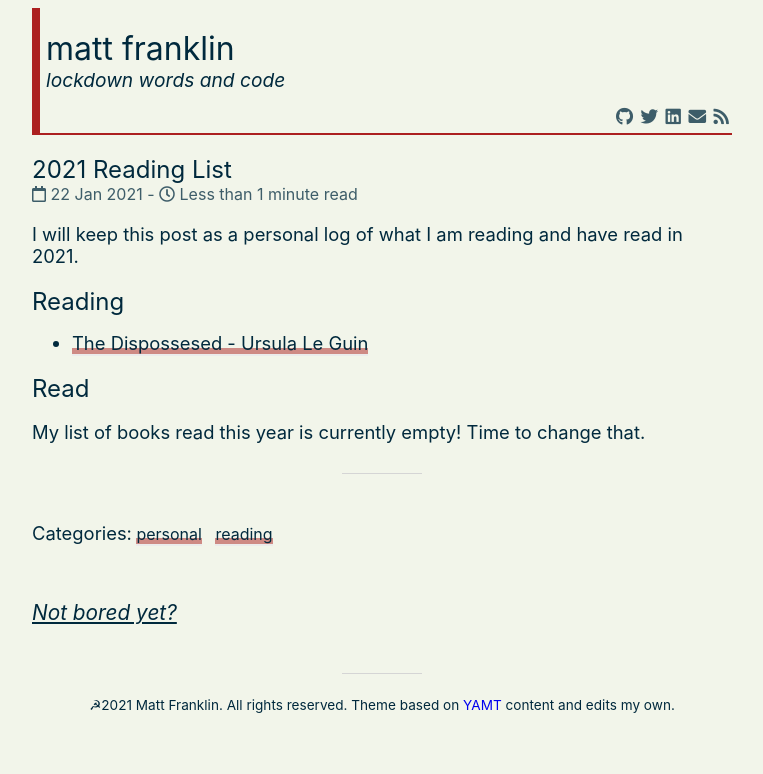
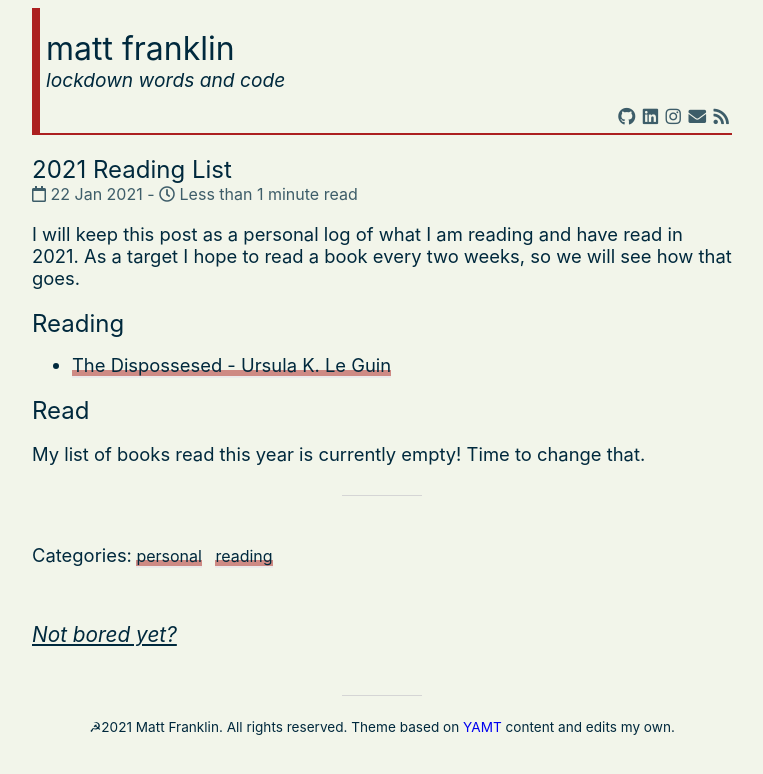
Before and after one commit to mafranklin/mfranklin-website, a Jekyll site: the page built from _posts/2021-01-22-2021-reading-list.md, in a window 1280 px wide. Shown: the top 774 px of the page, without its empty margins (258-1021 px from the left). Built offline with Jekyll 4.4.1, drawn with Linux system fonts in a browser that asks for light colours; nearby versions of some CDN libraries; comment, search, counter and statistics services are not loaded.

Commit message:
Site updates and new blog

```diff
--- a/_config.yml
+++ b/_config.yml
@@ -2,7 +2,7 @@
 title: Matt Franklin
 description: "lockdown words and code"
 url:  "https://mattfranklin.co.uk" # Actual base url of the website
-baseurl: "/"           # url of the jekyll blog. e.g. if you set url to "mysite.com" and baseurl to "blog", the jekyll website will work on "mysite.com/blog"
+baseurl: ""           # url of the jekyll blog. e.g. if you set url to "mysite.com" and baseurl to "blog", the jekyll website will work on "mysite.com/blog"
 author:
   name: "Matt Franklin"
   email: "matt.franklin.is@gmail.com"
--- a/_data/social.yml
+++ b/_data/social.yml
@@ -3,9 +3,9 @@
 
 
 social:
-  - {icon: 'github', type: "brand", link: 'https://www.github.com/pandasekh'}
-  - {icon: 'twitter', type: "brand", link: 'https://twitter.com/PandaSekh'}
-  - {icon: 'linkedin', type: "brand", link: 'https://www.linkedin.com/in/alessio-franceschi/'}
+  - {icon: 'github', type: "brand", link: 'https://www.github.com/mafranklin'}
+  - {icon: 'linkedin', type: "brand", link: 'https://www.linkedin.com/in/magfranklin/'}
+  - {icon: 'instagram', type: "brand", link: 'https://www.instagram.com/mtthwfrnkln/'}
 
   - {icon: 'envelope', type: "solid", link: 'mailto:matt.franklin.is@gmail.com'}
   - {icon: 'rss', type: "solid", link: "/feed.xml"}
--- a/_posts/2021-01-22-2021-reading-list.md
+++ b/_posts/2021-01-22-2021-reading-list.md
@@ -4,11 +4,11 @@
 categories: personal reading
 ---
 
-I will keep this post as a personal log of what I am reading and have read in 2021.
+I will keep this post as a personal log of what I am reading and have read in 2021. As a target I hope to read a book every two weeks, so we will see how that goes.
 
 ## Reading
 
-* [The Dispossesed - Ursula Le Guin](https://en.wikipedia.org/wiki/The_Dispossessed)
+* [The Dispossesed - Ursula K. Le Guin](https://en.wikipedia.org/wiki/The_Dispossessed)
 
 ## Read
 
```
Also changed, not shown: _posts/2021-01-08-home-assistant-environment-monitoring.md (added, +116 -0 lines), about.md (+1 -1 lines), assets/img/airplane.jpg (deleted), assets/img/forest-snow.jpg (deleted), assets/img/logo.jpg (deleted), assets/img/mountain.jpg (deleted), assets/img/oranges.jpg (deleted), assets/img/raspberrypi/ha-temp-glance.png (added), assets/img/raspberrypi/ha-temp-graph.png (added), assets/img/rose.jpg (deleted), assets/img/screenshots/Screenshot.png (deleted), assets/img/screenshots/Screenshot_code_highlight.png (deleted), assets/img/screenshots/Screenshot_minimal.png (deleted), assets/img/screenshots/Screenshot_mobile.png (deleted), 3 other files.
